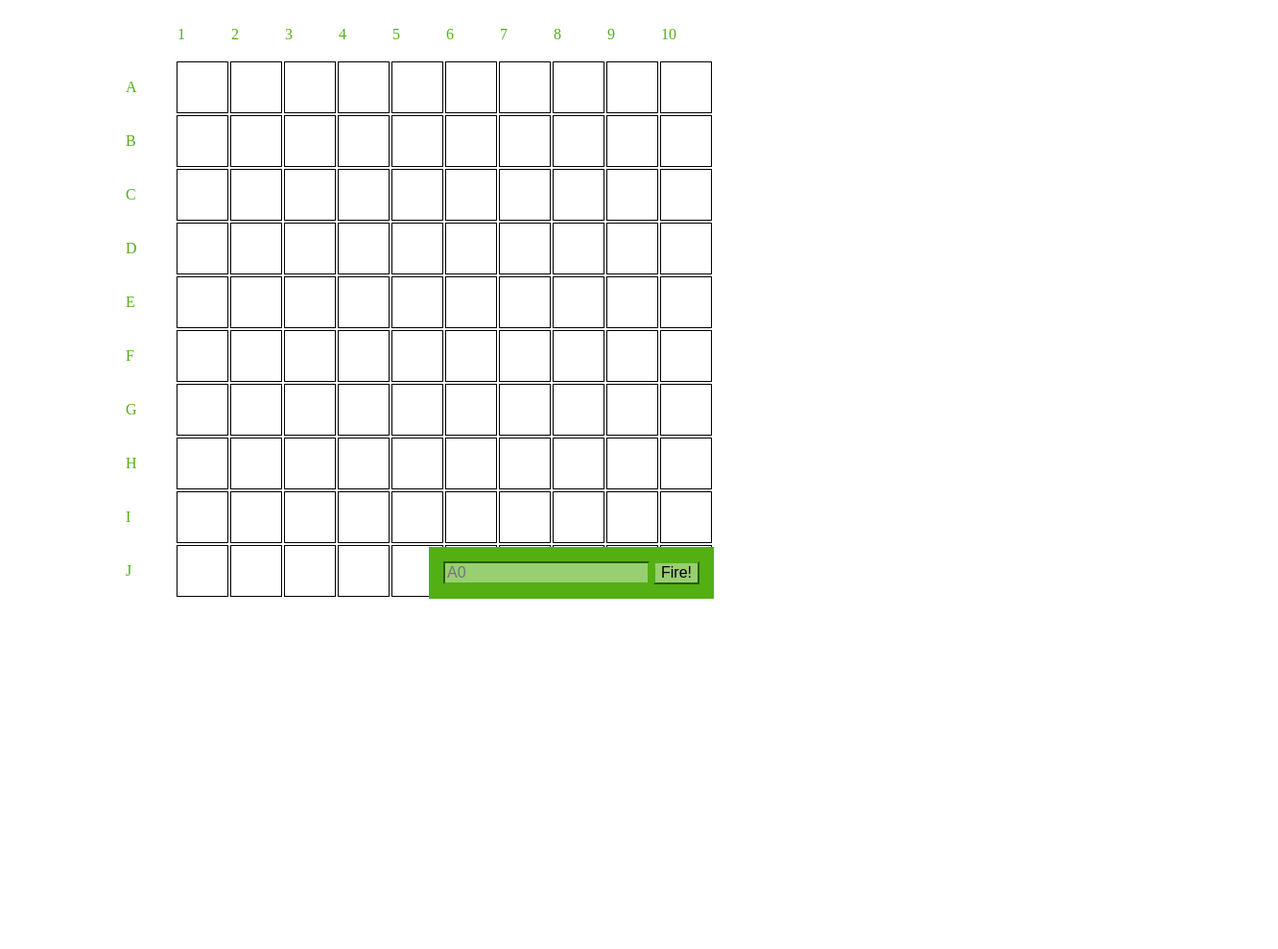
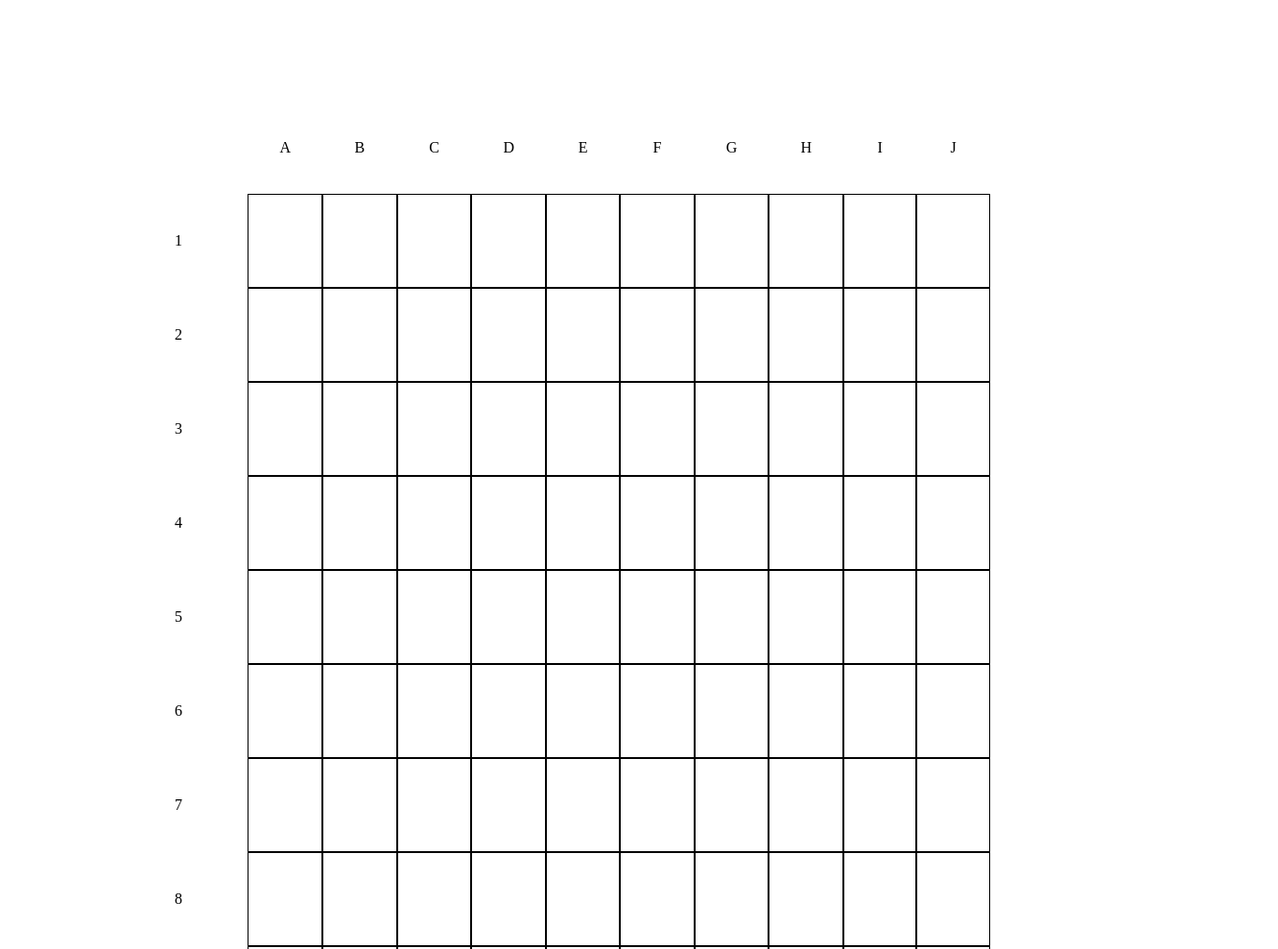
Before and after one commit to Bobtinin/Browser-Battleship, a plain HTML site: page src/index.html in a window 1280 px wide. Shown: the top 989 px of the page at 96% size, 1332 px wide, since content can reach past the window. Before the commit the page ends 879 px from the top, so only its background shows below. Drawn offline with Linux system fonts and the light colour scheme.

Commit message:
- Renovated HTML to work with code, added css file

```diff
--- /dev/null
+++ b/src/battleship.css
@@ -0,0 +1,82 @@
+body {
+        background-color: #FFFFFF;
+      }
+
+      div#board {
+        position: absolute;
+        width: 1024px;
+        height: 863px;
+        margin: auto;
+        /*background: url("board.jpg") no-repeat;*/
+      }
+      div#messageArea {
+        position: absolute;
+        top: 0px;
+        left: 0px;
+        color: rgb(83, 175, 19);
+      }
+      .hit {
+        background: url("ship.png") no-repeat center center;
+      }
+      .miss {
+        background: url("miss.png") no-repeat center center;
+      }
+      form {
+        position: absolute;
+        bottom: -300px;
+        right: -300px;
+        padding: 15px;
+        background-color: rgb(83, 175, 19);
+      }
+      form input {
+        background-color: #98CF71;
+        border-color: rgb(83, 175, 19);
+        font-size: 1em;
+      }
+      table {
+        border-spacing: 0px;
+        position: absolute;
+        left: 173px;
+        top: 98px;
+      }
+      td {
+        width: 94px;
+        height: 94px;
+		border: 1px solid #000000;
+      }
+	  #letters td {
+	    border: none
+	  }
+	  #letters {
+	    text-align: center
+	  }
+	  #a {
+	    border: none
+	  }
+	  #b {
+	    border: none
+	  }
+	  #c {
+	    border: none
+	  }
+	  #d {
+	    border: none
+	  }
+	  #e {
+	    border: none
+	  }
+	  #f {
+	    border: none
+	  }
+	  #g {
+	    border: none
+	  }
+	  #h {
+	    border: none
+	  }
+	  #i {
+	    border: none
+	  }
+	  #j {
+	    border: none
+	  }
--- a/src/battleship.js
+++ b/src/battleship.js
@@ -1,6 +1,6 @@
 var model = {
-    boardSize: 10,
-    numShips: 4,
+    boardSize: 7,
+    numShips: 3,
     shipLength: 3,
     shipsSunk: 0,
 
@@ -128,7 +128,7 @@ var controller = {
 }
 
 function parseGuess(guess) {
-    var alphabet = ["A", "B", "C", "D", "E", "F", "G", "H", "I", "J"];
+    var alphabet = ["A", "B", "C", "D", "E", "F", "G"];
 
     if (guess === null || guess.length !== 2) {
         alert("Oops, please enter a letter and a number on the board.");
--- a/src/index.html
+++ b/src/index.html
@@ -3,105 +3,55 @@
   <head>
     <meta charset="utf-8">
     <title>Battleship</title>
-    <style>
-      body {
-        background-color: #FFFFFF;
-      }
-
-      div#board {
-        position: relative;
-        width: 1024px;
-        height: 863px;
-        margin: auto;
-       /* background: url("board.jpg") no-repeat;*/
-      }
-      div#messageArea {
-        position: absolute;
-        top: 0px;
-        left: 0px;
-        color: rgb(83, 175, 19);
-      }
-      .hit {
-        background: url("ship.png") no-repeat center center;
-      }
-      .miss {
-        background: url("miss.png") no-repeat center center;
-      }
-      form {
-        position: absolute;
-        bottom: 0px;
-        right: 0px;
-        padding: 15px;
-        background-color: rgb(83, 175, 19);
-      }
-      form input {
-        background-color: #98CF71;
-        border-color: rgb(83, 175, 19);
-        font-size: 1em;
-      }
-      table#1 {
-        border-spacing: 0px;
-        position: absolute;
-        left: 173px;
-        top: 98px;
-      }
-      td {
-        width: 50px;
-        height: 50px;
-        border: 1px solid #000000;
-      }
-      table tr:first-child td, table tr td:first-child {
-        border: 0px solid white;
-      }
-  </style>
+    <link rel="stylesheet" href="battleship.css">
   </head>
   <body>
     <div id="board">
-       <div id="messageArea"/>
-       <table id="1">
-         <tr>
-           <td id="01"></td><td id="02">1</td><td id="03">2</td><td id="04">3</td><td id="05">4</td>
-           <td id="06">5</td><td id="07">6</td><td id="08">7</td><td id="09">8</td><td id="10">9</td><td id="300">10</td>
+       <div id="messageArea"></div>
+       <table>
+	     <tr id="letters">
+           <td></td><td>A</td><td>B</td><td>C</td><td>D</td>
+		   <td>E</td><td>F</td><td>G</td><td>H</td><td>I</td><td>J</td>
          </tr>
          <tr>
-           <td id="11">A</td><td id="12"></td><td id="13"></td><td id="14"></td><td id="15"></td>
-           <td id="16"></td><td id="17"></td><td id="18"></td><td id="19"></td><td id="20"></td><td id="301"></td>
+           <td id="a">1</td><td id="00"></td><td id="01"></td><td id="02"></td><td id="03"><td id="04"></td><td id="05">
+		   <td id="06"></td> <td id="07"></td><td id="08"><td id="09">
          </tr>
          <tr>
-           <td id="21">B</td><td id="22"></td><td id="23"></td><td id="24"></td><td id="25"></td>
-           <td id="26"></td><td id="27"></td><td id="28"></td><td id="29"></td><td id="30"></td><td id="302"></td>
+           <td id="b">2</td><td id="10"></td><td id="11"></td><td id="12"></td><td id="13"><td id="14"></td><td id="15">
+		   <td id="16"></td> <td id="17"></td><td id="18"><td id="19">
          </tr>
          <tr>
-           <td id="31">C</td><td id="32"></td><td id="33"></td><td id="34"></td><td id="35"></td>
-           <td id="36"></td><td id="37"></td><td id="38"></td><td id="39"></td><td id="40"></td><td id="303"></td>
+           <td id="c">3</td><td id="20"></td><td id="21"></td><td id="22"></td><td id="23"><td id="24"></td><td id="25">
+		   <td id="26"></td> <td id="27"></td><td id="28"><td id="29">
          </tr>
          <tr>
-           <td id="41">D</td><td id="42"></td><td id="43"></td><td id="44"></td><td id="45"></td>
-           <td id="46"></td><td id="47"></td><td id="48"></td><td id="49"></td><td id="50"></td><td id="304"></td>
+           <td id="d">4</td><td id="30"></td><td id="31"></td><td id="32"></td><td id="33"><td id="34"></td><td id="35">
+		   <td id="36"></td> <td id="37"></td><td id="38"><td id="39">
          </tr>
          <tr>
-           <td id="51">E</td><td id="52"></td><td id="53"></td><td id="54"></td><td id="55"></td>
-           <td id="56"></td><td id="57"></td><td id="58"></td><td id="59"></td><td id="60"></td><td id="305"></td>
+           <td id="e">5</td><td id="40"></td><td id="41"></td><td id="42"></td><td id="43"><td id="44"></td><td id="45">
+		   <td id="46"></td> <td id="47"></td><td id="48"><td id="49">
          </tr>
          <tr>
-           <td id="61">F</td><td id="62"></td><td id="63"></td><td id="64"></td><td id="65"></td>
-           <td id="66"></td><td id="67"></td><td id="68"></td><td id="69"></td><td id="70"></td><td id="306"></td>
+           <td id="f">6</td><td id="50"></td><td id="51"></td><td id="52"></td><td id="53"><td id="54"></td><td id="55">
+		   <td id="56"></td> <td id="57"></td><td id="58"><td id="59">
          </tr>
          <tr>
-           <td id="71">G</td><td id="72"></td><td id="73"></td><td id="74"></td><td id="75"></td>
-           <td id="76"></td><td id="77"></td><td id="78"></td><td id="79"></td><td id="80"></td><td id="307"></td>
+           <td id="g">7</td><td id="60"></td><td id="61"></td><td id="62"></td><td id="63"><td id="64"></td><td id="65">
+		   <td id="66"></td> <td id="67"></td><td id="68"><td id="69">
          </tr>
-         <tr>
-           <td id="81">H</td><td id="82"></td><td id="83"></td><td id="84"></td><td id="85"></td>
-           <td id="86"></td><td id="87"></td><td id="88"></td><td id="89"></td><td id="90"></td><td id="308"></td>
+		 <tr>
+           <td id="h">8</td><td id="70"></td><td id="71"></td><td id="72"></td><td id="73"><td id="74"></td><td id="75">
+		   <td id="76"></td> <td id="77"></td><td id="78"><td id="79">
          </tr>
-         <tr>
-           <td id="91">I</td><td id="92"></td><td id="93"></td><td id="94"></td><td id="95"></td>
-           <td id="96"></td><td id="97"></td><td id="98"></td><td id="99"></td><td id="100"></td><td id="309"></td>
+		 <tr>
+           <td id="i">9</td><td id="80"></td><td id="81"></td><td id="82"></td><td id="83"><td id="84"></td><td id="85">
+		   <td id="86"></td> <td id="87"></td><td id="88"><td id="89">
          </tr>
-         <tr>
-           <td id="101">J</td><td id="102"></td><td id="103"></td><td id="104"></td><td id="105"></td>
-           <td id="106"></td><td id="107"></td><td id="108"></td><td id="109"></td><td id="110"></td><td id="310"></td>
+		 <tr>
+           <td id="j">10</td><td id="90"></td><td id="91"></td><td id="92"></td><td id="93"><td id="94"></td><td id="95">
+		   <td id="96"></td> <td id="97"></td><td id="98"><td id="99">
          </tr>
        </table>
        <form>
```
